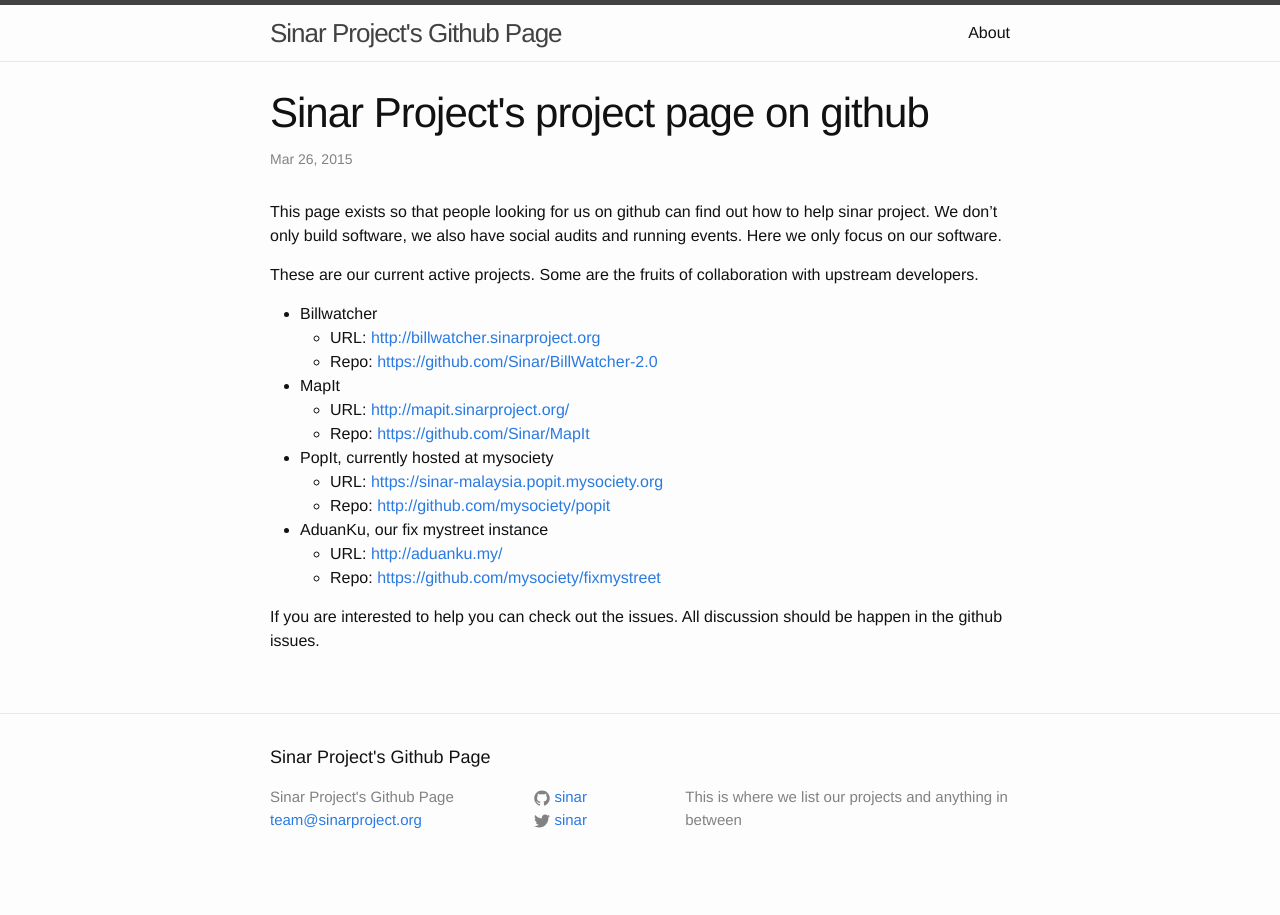
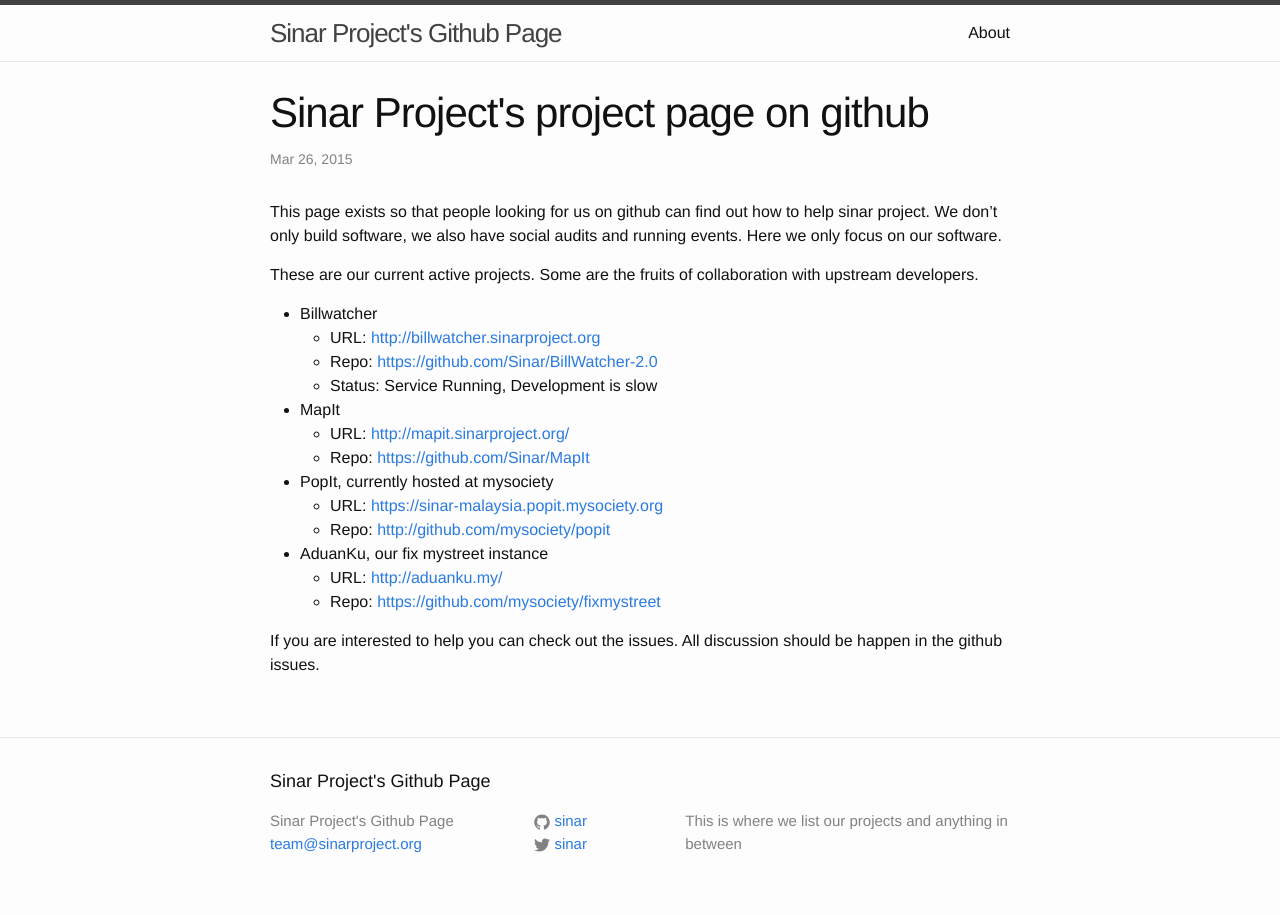
Before and after one commit to Sinar/sinar.github.io, a Jekyll site: the page built from _posts/2015-03-26-projects-list.markdown, in a window 1280 px wide. Built offline with Jekyll 4.4.1, drawn with Linux system fonts in a browser that asks for light colours.

Commit message:
Add status text for bill watcher on project list for issue #5

```diff
--- a/_posts/2015-03-26-projects-list.markdown
+++ b/_posts/2015-03-26-projects-list.markdown
@@ -10,6 +10,7 @@ These are our current active projects. Some are the fruits of collaboration with
 * Billwatcher
   * URL: [http://billwatcher.sinarproject.org](http://billwatcher.sinarproject.org)
   * Repo: [https://github.com/Sinar/BillWatcher-2.0](https://github.com/Sinar/BillWatcher-2.0)
+  * Status: Service Running, Development is slow
 * MapIt
   * URL: [http://mapit.sinarproject.org/](http://mapit.sinarproject.org/)
   * Repo: [https://github.com/Sinar/MapIt](https://github.com/Sinar/MapIt)
```
